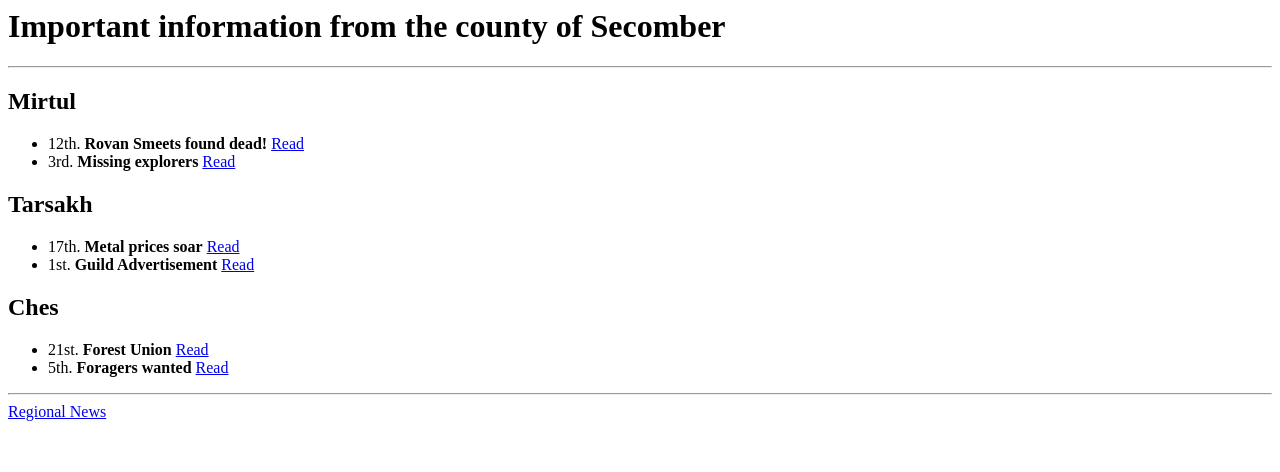
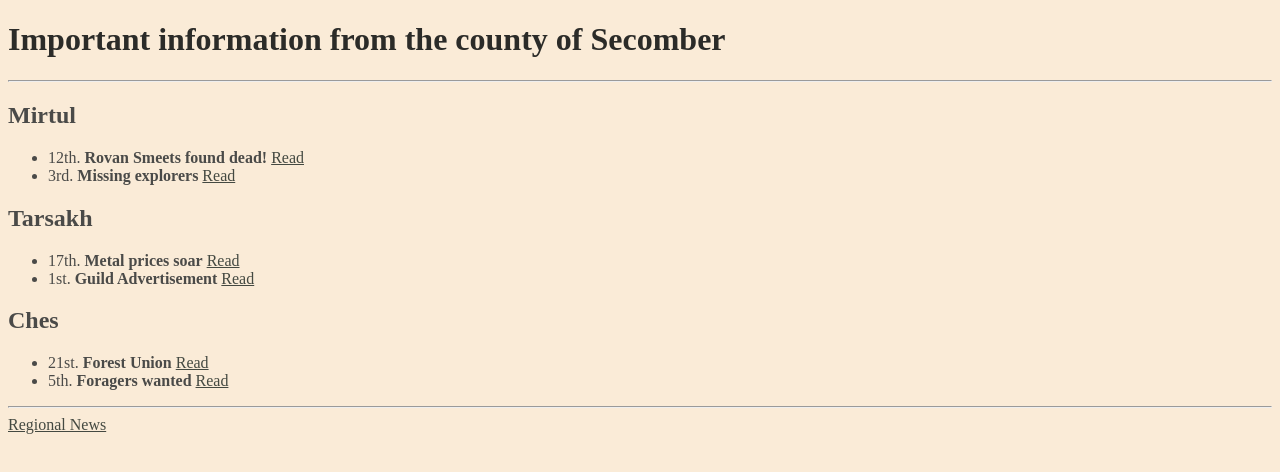
Before and after one commit to JFinare/Cornerstone1, a plain HTML site: page Public/Pages of Local Sources/Secomber Seconds.html in a window 1280 px wide. Drawn offline with Linux system fonts and the light colour scheme.

Commit message:
Add files via upload

```diff
--- /dev/null
+++ b/CSS files/Forest.css
@@ -0,0 +1,6 @@
+html{background-color: #9BABB8; font-family: 'Dancing Script', cursive;;}
+h1{color: #224B0C;}
+h2{color: #860A35;}
+li{color: #E7B10A;}
+p{color: #1A5D1A;}
+a{color: #898121;}
--- /dev/null
+++ b/CSS files/News.css
@@ -0,0 +1,4 @@
+html{background-color: #ECE3CE; font-family: 'Libre Baskerville', serif;}
+h1{color: #3A4D39;}
+h2{color: #001524}
+a{color: #CD5C08;}
--- /dev/null
+++ b/CSS files/Secomber.css
@@ -0,0 +1,6 @@
+html{background-color: antiquewhite; font-family: 'Cormorant', serif;}
+h1{color: #2B2B28}
+h2{color: #4A4A48;}
+li{color: #4A4A48;}
+p{color: #2B2B28;}
+a{color: #444941;}
--- a/Public/News.html
+++ b/Public/News.html
@@ -1,4 +1,14 @@
-<h1>Stories of the Land</h1>
+<!DOCTYPE html>
+<html lang="en">
+<head>
+    <meta charset="UTF-8">
+    <meta name="viewport" content="width=device-width, initial-scale=1.0">
+    <title>News</title>
+    <link rel="stylesheet" href="../CSS files/News.css"/>
+</head>
+<body>
+
+    <h1>The Stories of the Land</h1>
     <hr/>
     <h2>The Secomber Seconds</h2>
     <a href="./Pages of Local Sources/Secomber Seconds.html">Open</a>
@@ -6,3 +16,6 @@
     <a href="./Pages of Local Sources/Tales from the Moor.html">Open</a>
     <h2>Misty Channel</h2>
     <a href="./Pages of Local Sources/Forest Channel.html">Open</a>
+
+</body>
+</html>
--- a/Public/Pages of Local Sources/Secomber Seconds.html
+++ b/Public/Pages of Local Sources/Secomber Seconds.html
@@ -1,3 +1,12 @@
+<!DOCTYPE html>
+<html lang="en">
+<head>
+    <meta charset="UTF-8">
+    <meta name="viewport" content="width=device-width, initial-scale=1.0">
+    <title>Secomber</title>
+    <link rel="stylesheet" href="../../CSS files/Secomber.css" />
+</head>
+<body>
     <h1>Important information from the county of Secomber</h1>
     <hr/>
     <h2>Mirtul</h2>
@@ -17,3 +26,5 @@
     </ul>
     <hr/>
     <footer><a href="../News.html">Regional News</a></footer>
+</body>
+</html>
```
Also changed, not shown: Public/Pages of Local Sources/Articles/Blacksmith dead.html (+1 -0 lines), Public/Pages of Local Sources/Articles/Expedition Missing.html (+1 -0 lines), Public/Pages of Local Sources/Articles/Foragers wanted.html (+1 -0 lines), Public/Pages of Local Sources/Articles/ForestUnion.html (+1 -0 lines), Public/Pages of Local Sources/Articles/Guild Hiring.html (+1 -0 lines), Public/Pages of Local Sources/Articles/Metal prices.html (+1 -0 lines), Public/Pages of Local Sources/Forest Channel.html (+16 -5 lines), Public/Pages of Local Sources/Tales from the Moor.html (+15 -5 lines), CSS files/Swamp.css (added). Lines whose indentation alone changed are shown as unchanged.
